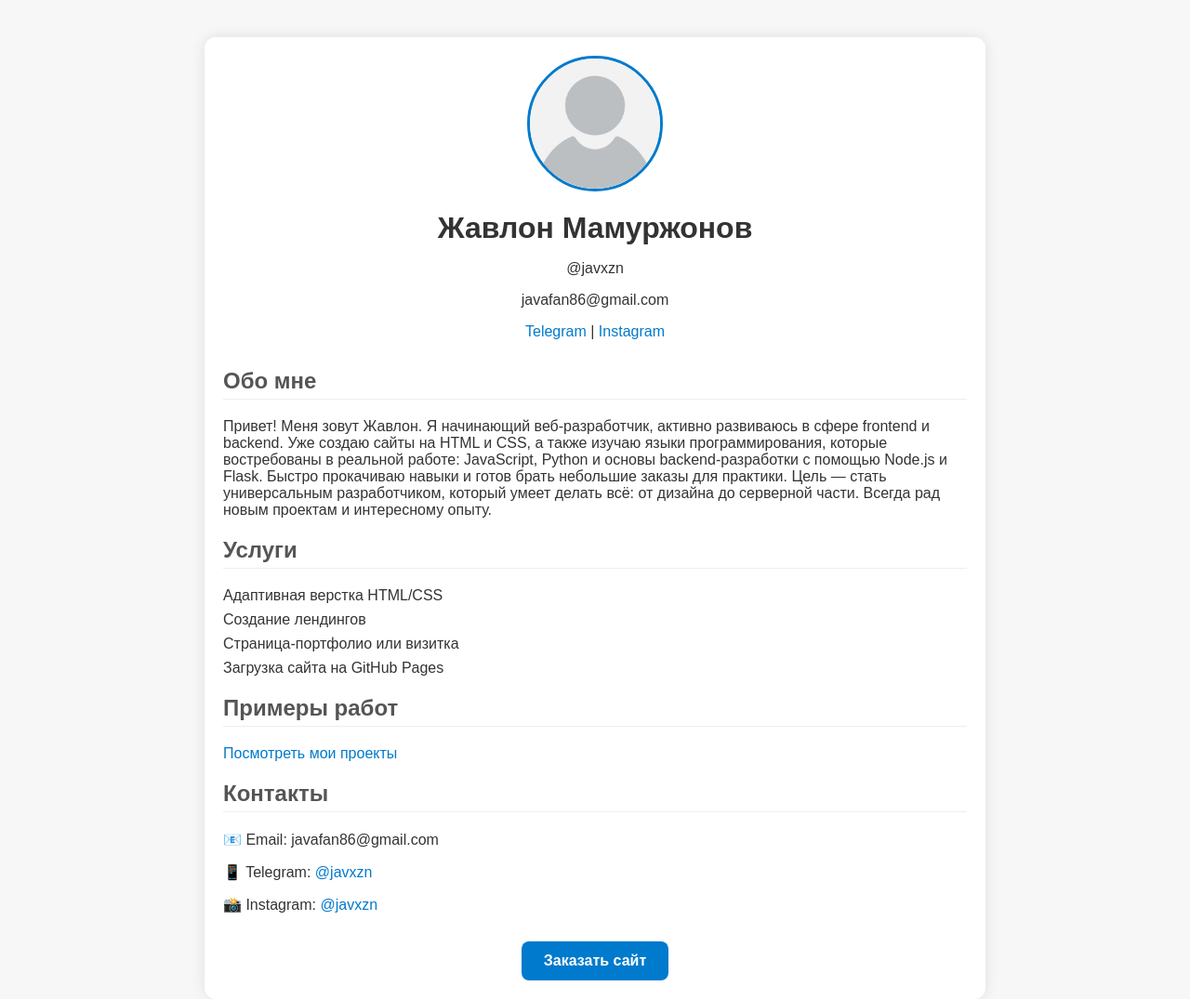
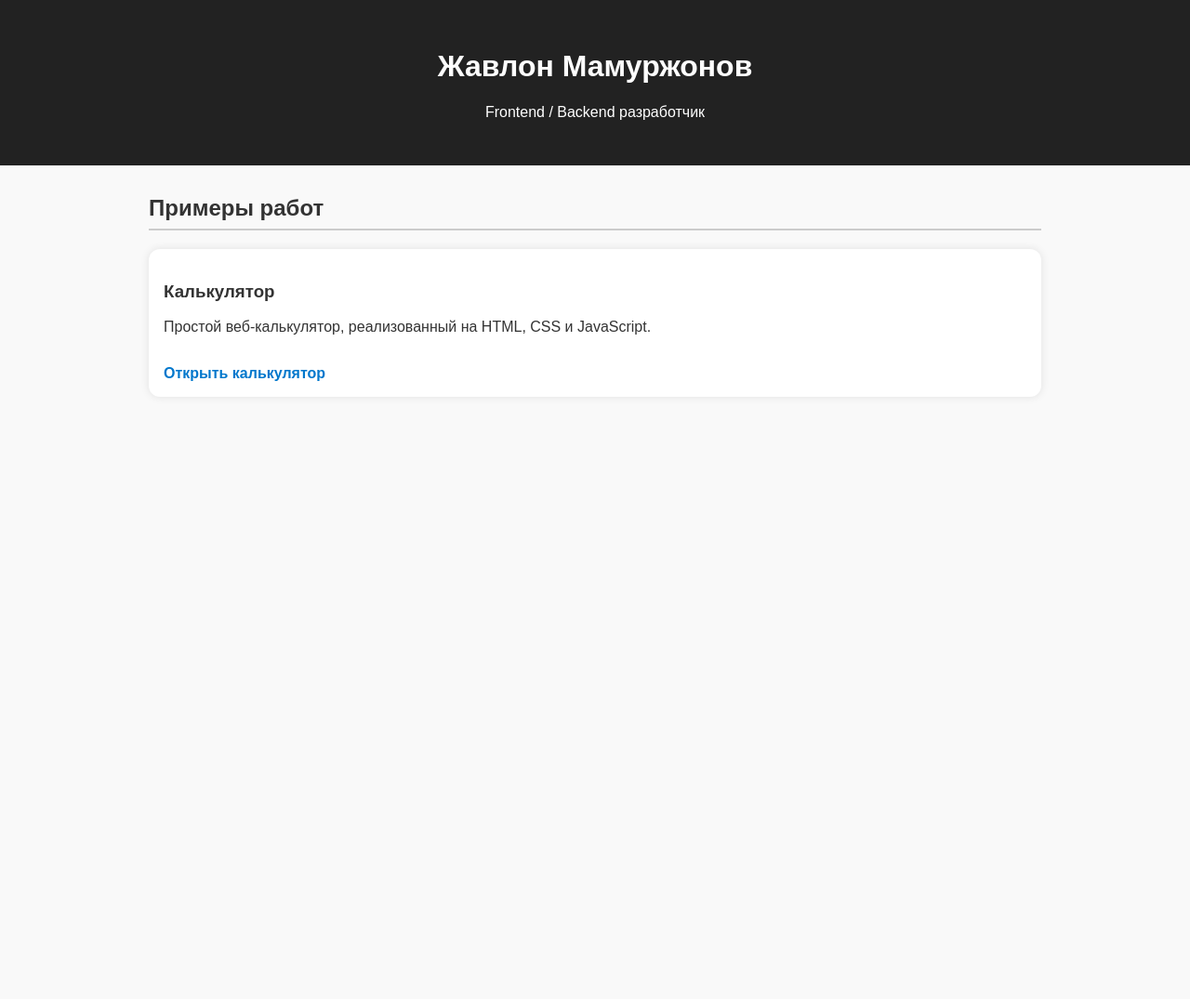
Before and after one commit to javxzn-web/javxzn-website, a plain HTML site: page index.html in a window 1280 px wide. Shown: the whole page at 93% size. After the commit the page ends 800 px from the top, so only its background shows below. Drawn offline with Linux system fonts and the light colour scheme.

Commit message:
Add files via upload

```diff
--- a/index.html
+++ b/index.html
@@ -1,60 +1,72 @@
-
 <!DOCTYPE html>
 <html lang="ru">
 <head>
   <meta charset="UTF-8" />
-  <meta name="viewport" content="width=device-width, initial-scale=1.0" />
-  <title>Жавлон Мамуржонов | Веб-разработчик</title>
-  <link rel="stylesheet" href="style.css" />
+  <meta name="viewport" content="width=device-width, initial-scale=1.0"/>
+  <title>Портфолио Жавлона</title>
+  <style>
+    body {
+      font-family: Arial, sans-serif;
+      margin: 0;
+      background-color: #f9f9f9;
+      color: #333;
+    }
+
+    header {
+      background-color: #222;
+      color: #fff;
+      padding: 2rem;
+      text-align: center;
+    }
+
+    .container {
+      max-width: 960px;
+      margin: 2rem auto;
+      padding: 0 1rem;
+    }
+
+    h2 {
+      border-bottom: 2px solid #ccc;
+      padding-bottom: 0.5rem;
+    }
+
+    .project-card {
+      background: #fff;
+      border-radius: 12px;
+      box-shadow: 0 0 10px rgba(0,0,0,0.1);
+      padding: 1rem;
+      margin: 1rem 0;
+    }
+
+    .project-card a {
+      display: inline-block;
+      margin-top: 1rem;
+      text-decoration: none;
+      color: #0077cc;
+      font-weight: bold;
+    }
+
+    .project-card a:hover {
+      text-decoration: underline;
+    }
+  </style>
 </head>
 <body>
+  <header>
+    <h1>Жавлон Мамуржонов</h1>
+    <p>Frontend / Backend разработчик</p>
+  </header>
+
   <div class="container">
-    <header>
-      <div class="avatar">
-        <img src="avatar.jpg" alt="Жавлон Мамуржонов">
-      </div>
-      <h1>Жавлон Мамуржонов</h1>
-      <p>@javxzn</p>
-      <p>javafan86@gmail.com</p>
-      <p><a href="https://t.me/javxzn" target="_blank">Telegram</a> | <a href="https://instagram.com/javxzn" target="_blank">Instagram</a></p>
-    </header>
+    <h2>Примеры работ</h2>
 
+    <div class="project-card">
+      <h3>Калькулятор</h3>
+      <p>Простой веб-калькулятор, реализованный на HTML, CSS и JavaScript.</p>
+      <a href="calculator/index.html" target="_blank">Открыть калькулятор</a>
+    </div>
 
-<section>
-  <h2>Обо мне</h2>
-  <p>Привет! Меня зовут Жавлон. Я начинающий веб-разработчик, активно развиваюсь в сфере frontend и backend. Уже создаю сайты на HTML и CSS, а также изучаю языки программирования, которые востребованы в реальной работе: JavaScript, Python и основы backend-разработки с помощью Node.js и Flask.
-
-  Быстро прокачиваю навыки и готов брать небольшие заказы для практики. Цель — стать универсальным разработчиком, который умеет делать всё: от дизайна до серверной части. Всегда рад новым проектам и интересному опыту.</p>
-</section>
-
-
-    <section>
-      <h2>Услуги</h2>
-      <ul>
-        <li>Адаптивная верстка HTML/CSS</li>
-        <li>Создание лендингов</li>
-        <li>Страница-портфолио или визитка</li>
-        <li>Загрузка сайта на GitHub Pages</li>
-      </ul>
-    </section>
-
-    <section>
-      <h2>Примеры работ</h2>
-      <ul>
-        <li><a href="works.html">Посмотреть мои проекты</a></li>
-      </ul>
-    </section>
-
-    <section>
-      <h2>Контакты</h2>
-      <p>📧 Email: javafan86@gmail.com</p>
-      <p>📱 Telegram: <a href="https://t.me/javxzn">@javxzn</a></p>
-      <p>📸 Instagram: <a href="https://instagram.com/javxzn">@javxzn</a></p>
-    </section>
-
-    <div class="contact-button">
-      <a href="https://t.me/javxzn" target="_blank">Заказать сайт</a>
-    </div>
+    <!-- Другие работы можно добавить сюда -->
   </div>
 </body>
 </html>
```
Also changed, not shown: calculator/index.html (added, +131 -0 lines).
